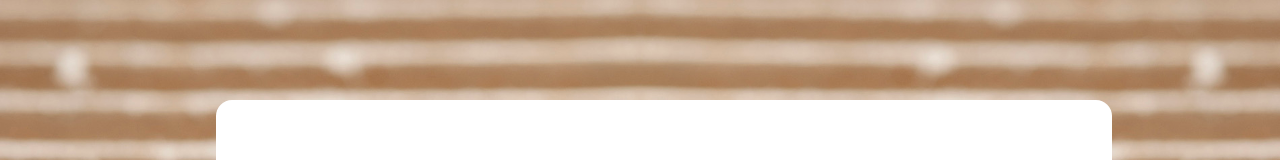
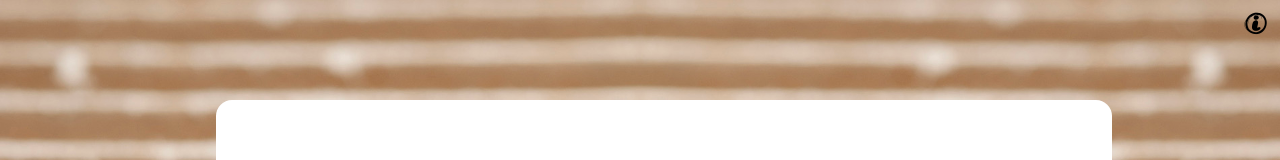
Before and after one commit to ramingar/wedding-app-source-code, a Vue app: page / in a window 1280 px wide. Shown: the top 160 px of the page. Built offline with nearby package versions, Linux system fonts and the light colour scheme.

Commit message:
Info button added

```diff
--- a/src/components/SlideComponent/SlideButtons.vue
+++ b/src/components/SlideComponent/SlideButtons.vue
@@ -1,14 +1,19 @@
 <template>
+    <div>
+        <div class="fixed top-0 right-0 f2 w2 h2 ma1 button">
+            <span class="db info"></span>
+        </div>
         <div class="absolute flex bottom-0 justify-center w-100 w3-ns h-100-ns flex-column-ns">
-        <button class="b--dotted b--black w3 pa2 f2 tc cardboard-button-background">
+            <button class="b--dotted b--black w3 pa2 f2 tc cardboard-button-background button">
                 <span class="db previous"></span>
             </button>
-        <button class="b--dotted b--black bt-0-ns _bl-0-s w3 pa2 f2 tc cardboard-button-background">
+            <button class="b--dotted b--black bt-0-ns _bl-0-s w3 pa2 f2 tc cardboard-button-background button">
                 <span class="db menu"></span>
             </button>
-        <button class="b--dotted b--black bt-0-ns _bl-0-s w3 pa2 f2 tc cardboard-button-background">
+            <button class="b--dotted b--black bt-0-ns _bl-0-s w3 pa2 f2 tc cardboard-button-background button">
                 <span class="db next"></span>
             </button>
+        </div>
     </div>
 </template>
 
@@ -29,13 +34,13 @@
         background-image: url(../../assets/imgs/slide-component/cardboard-buttons-background.jpg);
     }
 
-    .cardboard-button-background:hover {
+    .button:hover {
         cursor: pointer;
         color: rgba(27, 75, 36, 1);
         border-color: black;
     }
 
-    .cardboard-button-background:active span {
+    .button:active span {
         color: rgba(23, 134, 44, 1);
     }
 
@@ -70,6 +75,14 @@
         }
     }
 
+    .info {
+        font-family: 'PWSmallIcons';
+    }
+
+    .info:before {
+        content: 'j';
+    }
+
     .previous {
         font-family: 'PWSmallIcons';
     }
@@ -101,7 +114,7 @@
     }
 
     @media (min-width: 75rem) and (max-width: 86rem) and (min-height: 600px) {
-        .cardboard-button-background:hover span {
+        .button:hover span {
             -webkit-animation-name: hovered;
             -moz-animation-name: hovered;
             -o-animation-name: hovered;
@@ -122,7 +135,7 @@
     }
 
     @media (min-width: 86rem) and (min-height: 600px) {
-        .cardboard-button-background:hover span {
+        .button:hover span {
             -webkit-animation-name: hovered;
             -moz-animation-name: hovered;
             -o-animation-name: hovered;
```
Lines whose indentation alone changed are shown as unchanged.
